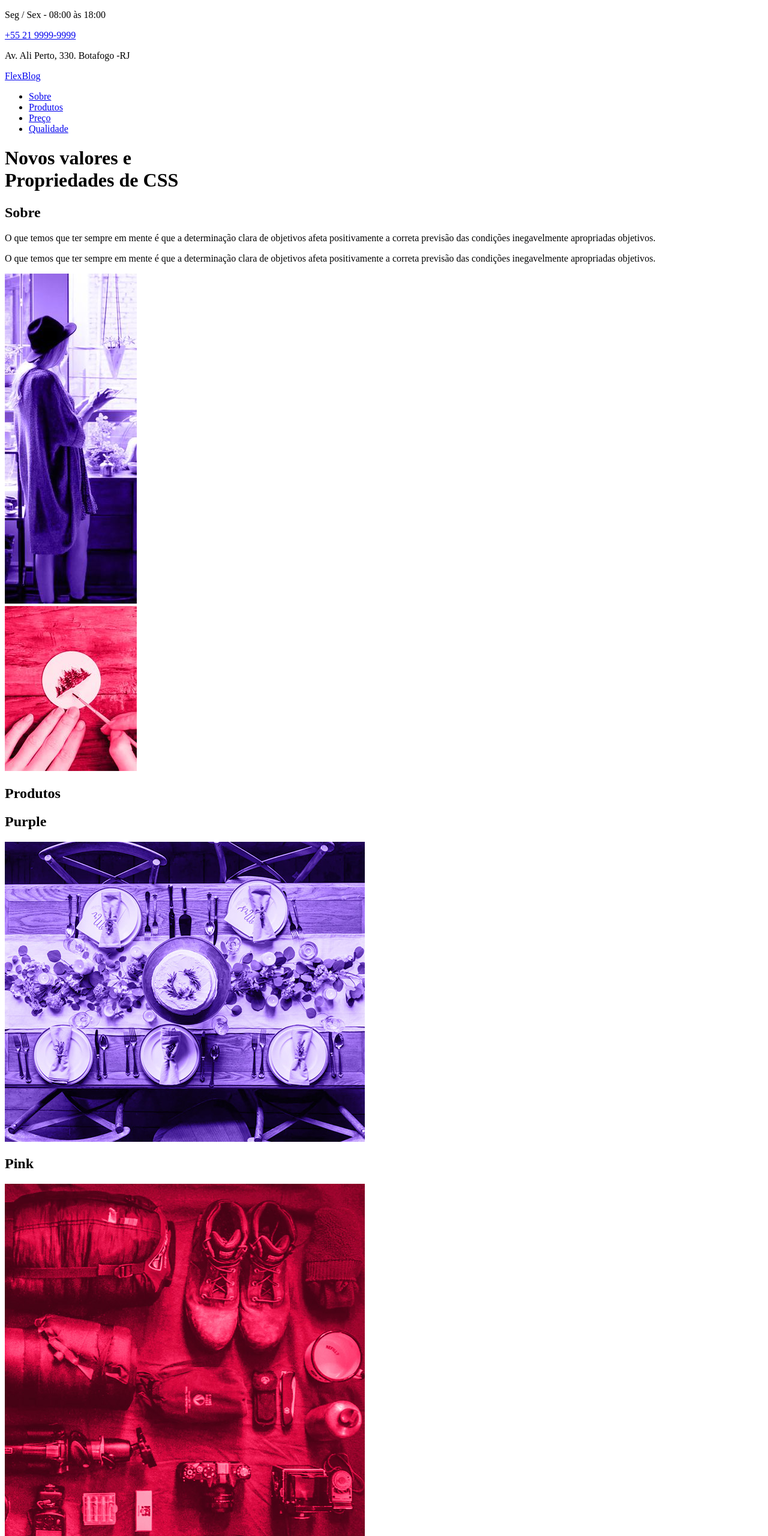
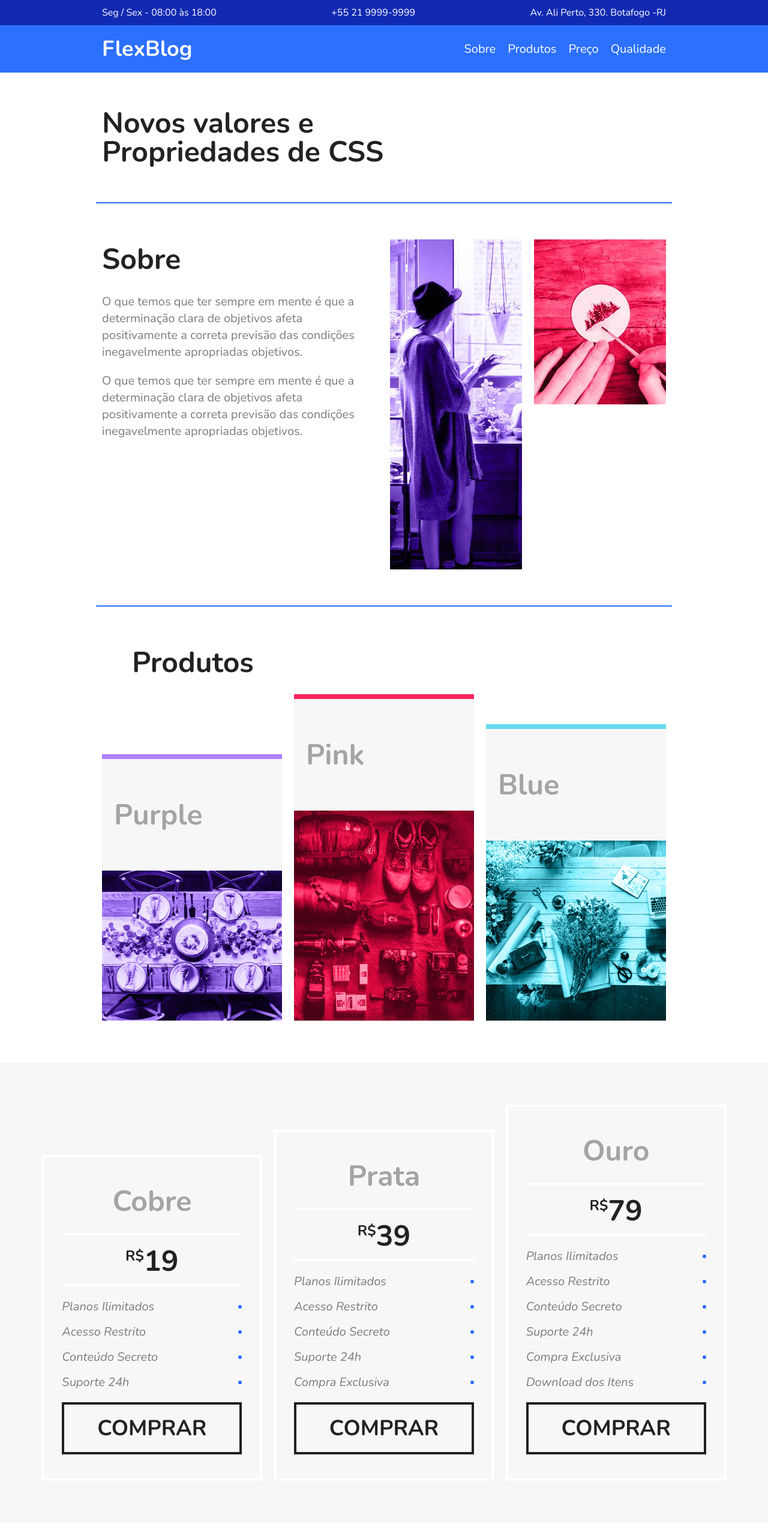
Before and after one commit to MateusBorgesGuimaraes/flex-project, a plain HTML site: page index.html in a window 1280 px wide. Shown: the top 2560 px of the page at 60% size. Drawn offline with nearby package versions, Linux system fonts and the light colour scheme.

Commit message:
FlexBox terminado

```diff
--- a/css/style.css
+++ b/css/style.css
@@ -0,0 +1,406 @@
+body,
+h1,
+h2,
+p,
+ul,
+li,
+a {
+  margin: 0px;
+  padding: 0px;
+}
+
+body {
+  font-family: "Nunito", Arial, Helvetica, sans-serif;
+  color: #222222;
+}
+
+ul {
+  list-style: none;
+}
+
+a {
+  text-decoration: none;
+}
+
+img {
+  display: block;
+  max-width: 100%;
+}
+
+* {
+  box-sizing: border-box;
+}
+
+/* superinfo */
+
+.superinfo-bg {
+  background: #122ab2;
+  color: white;
+}
+
+.superinfo {
+  max-width: 960px;
+  margin: 0 auto;
+  display: flex;
+  justify-content: space-between;
+  flex-wrap: wrap;
+  padding-top: 10px;
+}
+
+.superinfo p,
+.superinfo a {
+  margin: 0 10px 10px 10px;
+}
+
+.superinfo a {
+  color: white;
+}
+
+/* Menu */
+
+.menu-bg {
+  background: #2c70ff;
+}
+
+.menu {
+  max-width: 960px;
+  margin: 0 auto;
+  padding: 15px 0;
+  display: flex;
+  flex-wrap: wrap;
+  justify-content: space-between;
+  align-items: center;
+}
+
+.menu a {
+  color: white;
+}
+
+.menu-logo a {
+  font-size: 2.25em;
+  font-weight: bold;
+  margin: 0 10px;
+}
+
+.menu-nav ul {
+  display: flex;
+  flex-wrap: wrap;
+}
+
+.menu-nav a {
+  font-size: 1.25em;
+  display: block;
+  padding: 10px;
+}
+
+.menu-nav a:hover {
+  background: #122ab2;
+}
+
+/* Introdução */
+
+.introducao {
+  font-size: 3em;
+  line-height: 1;
+  max-width: 960px;
+  margin: 0 auto;
+  padding: 60px 10px;
+}
+
+/* Sobre */
+
+.sobre {
+  border-top: 2px solid #2c70ff;
+  border-bottom: 2px solid #2c70ff;
+  max-width: 960px;
+  margin: 0 auto;
+  padding: 60px 0;
+  display: flex;
+  flex-wrap: wrap;
+}
+
+.sobre-info {
+  flex: 2 1 300px;
+  margin: 0 10px;
+}
+
+.sobre-info h1 {
+  font-size: 3em;
+  margin-bottom: 0.5em;
+}
+
+.sobre-info p {
+  font-size: 1.25em;
+  line-height: 1.4;
+  margin-bottom: 1em;
+  color: #7c7c7c;
+}
+
+.sobre img {
+  flex: 1 1 160px;
+  margin: 0 10px;
+}
+
+/* Produtos */
+
+.produtos {
+  max-width: 960px;
+  margin: 60px auto;
+}
+
+.produtos h1 {
+  font-size: 3em;
+  margin: 0 10px 10px 60px;
+}
+
+.produtos-container {
+  display: flex;
+  flex-wrap: wrap;
+  align-items: flex-end;
+}
+
+.produtos-item {
+  flex: 1 1 175px;
+  margin: 10px;
+}
+
+.produtos-item h2 {
+  font-size: 3em;
+  color: #a4a4a4;
+  background: #f7f7f7;
+  padding: 60px 20px;
+}
+
+.purple {
+  border-top: 8px solid #ae81ff;
+}
+
+.pink {
+  border-top: 8px solid #f9265e;
+}
+
+.blue {
+  border-top: 8px solid #66d9eb;
+}
+
+/* Preço */
+
+.preco {
+  background: #f7f7f7;
+  padding: 60px;
+  display: flex;
+  flex-wrap: wrap;
+  align-items: flex-end;
+}
+
+.preco-item {
+  flex: 1 1 260px;
+  border: 4px solid white;
+  padding: 20px;
+  margin: 10px;
+}
+
+.preco-item h2 {
+  font-size: 3em;
+  color: #a4a4a4;
+  text-align: center;
+  margin-top: 20px;
+}
+
+.preco-item span {
+  max-width: 300px;
+  margin: 20px auto;
+  display: block;
+  font-size: 3em;
+  text-align: center;
+  font-weight: bold;
+  padding: 10px 0 5px 0;
+  border-top: 4px solid white;
+  border-bottom: 4px solid white;
+}
+
+.preco-item sup {
+  font-size: 1.5rem;
+}
+
+.preco-item ul {
+  max-width: 300px;
+  margin: 20px auto;
+  font-size: 1.25em;
+  font-style: italic;
+  color: #7c7c7c;
+}
+
+.preco-item li {
+  display: flex;
+  justify-content: space-between;
+  align-items: center;
+  margin-bottom: 15px;
+}
+
+.preco-item li::after {
+  content: "";
+  display: block;
+  width: 6px;
+  height: 6px;
+  background: #2c70ff;
+  border-radius: 50%;
+}
+
+.preco-item a {
+  max-width: 300px;
+  display: block;
+  margin: 20px auto;
+  border: 4px solid;
+  color: #222222;
+  text-transform: uppercase;
+  font-weight: bold;
+  font-size: 2.25em;
+  padding: 15px 0;
+  text-align: center;
+}
+
+@media (max-width: 800px) {
+  .preco {
+    padding-left: 10px;
+    padding-right: 10px;
+  }
+
+  .preco .preco-item:nth-child(3) {
+    order: -2;
+  }
+  .preco .preco-item:nth-child(2) {
+    order: -1;
+  }
+}
+
+/* Qualidade */
+
+.qualidade {
+  max-width: 960px;
+  margin: 60px auto;
+  display: flex;
+  flex-wrap: wrap;
+}
+
+.qualidade-item {
+  flex: 1 1 300px;
+  margin: 20px 10px;
+}
+
+.qualidade-item h2 {
+  font-size: 2.25em;
+  color: #a4a4a4;
+  margin-bottom: 20px;
+}
+
+.qualidade-item h2::before {
+  content: "";
+  display: inline-block;
+  width: 8px;
+  height: 30px;
+  margin-right: 10px;
+  background: blue;
+}
+
+.qualidade-item:nth-of-type(3n + 1) h2::before {
+  background: #ae81ff;
+}
+
+.qualidade-item:nth-of-type(3n + 2) h2::before {
+  background: #f9265e;
+}
+
+.qualidade-item:nth-of-type(3n + 3) h2::before {
+  background: #66d9eb;
+}
+
+.qualidade-item p {
+  font-size: 1.25em;
+  line-height: 1.4;
+  color: #7c7c7c;
+}
+
+/* NewsLetter */
+
+.newsletter {
+  background: #f7f7f7;
+  padding: 60px calc((100% - 960px) / 2);
+  display: flex;
+  flex-wrap: wrap;
+}
+
+.newsletter-info {
+  flex: 1 1 240px;
+  margin: 0 10px;
+}
+
+.newsletter-info h1 {
+  font-size: 3em;
+  color: #a4a4a4;
+}
+
+.newsletter-info p {
+  font-size: 1.25em;
+  font-style: italic;
+  max-width: 230px;
+  color: #7c7c7c;
+  margin-bottom: 10px;
+}
+
+.newsletter-form {
+  flex: 2 1 260px;
+  margin: 0 10px;
+  align-self: center;
+  display: flex;
+  flex-wrap: wrap;
+}
+
+.newsletter-form input {
+  flex: 3 1 260px;
+  font-size: 1.25em;
+  color: #7c7c7c;
+  font-style: italic;
+  font-family: "Nunito", Arial, Helvetica, sans-serif;
+  border: 4px solid #2c70ff;
+  background: transparent;
+  padding: 15px 10px;
+  margin: 0px;
+  border-radius: 0px;
+}
+
+.newsletter-form button {
+  flex: 1 1 260px;
+  font-family: "Nunito", Arial, Helvetica, sans-serif;
+  font-size: 2.25em;
+  font-weight: bold;
+  text-transform: uppercase;
+  background: #2c70ff;
+  color: white;
+  margin: 0;
+  cursor: pointer;
+  border: 0px;
+  padding: 15px 10px;
+}
+
+@media (max-width: 600px) {
+  .newsletter-form buttom {
+    font-size: 1.5em;
+  }
+}
+
+/* Fotter */
+
+.footer {
+  display: flex;
+  background: #2c70ff;
+  height: 200px;
+  align-items: center;
+}
+
+.footer p {
+  flex: 1;
+  text-align: center;
+  font-size: 2.25em;
+  color: #122ab2;
+}
--- a/index.html
+++ b/index.html
@@ -27,7 +27,7 @@
       <div class="menu-logo">
         <a href="#">FlexBlog</a>
       </div>
-      <nav>
+      <nav class="menu-nav">
         <ul>
           <li><a href="#sobre">Sobre</a></li>
           <li><a href="#produtos">Produtos</a></li>
```
